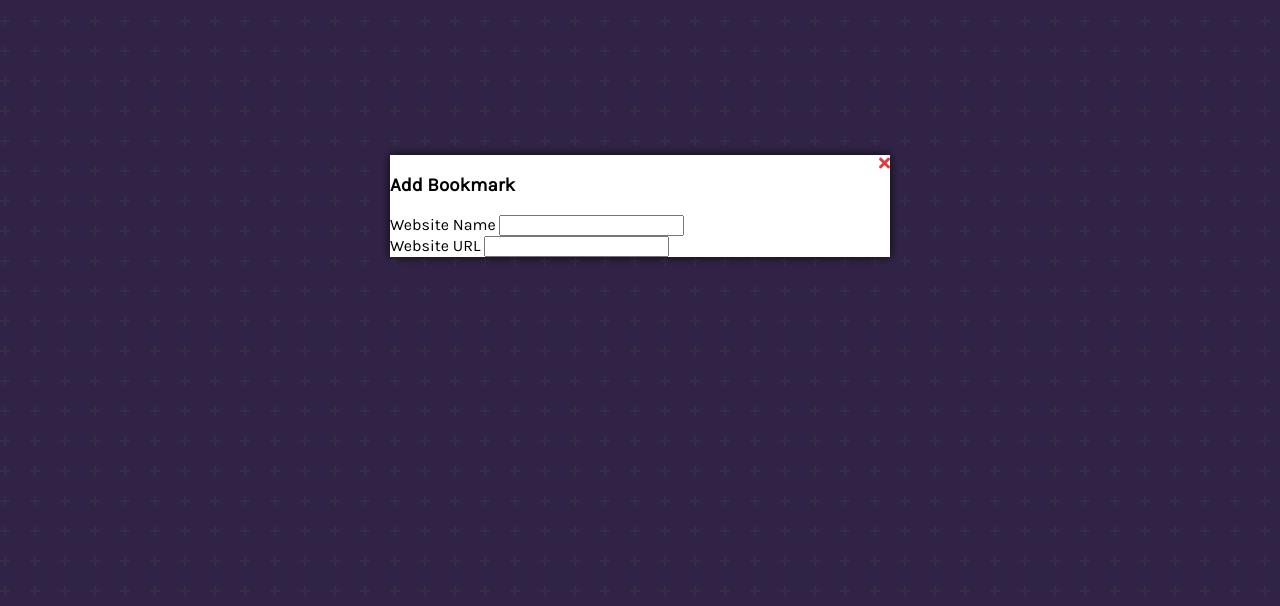
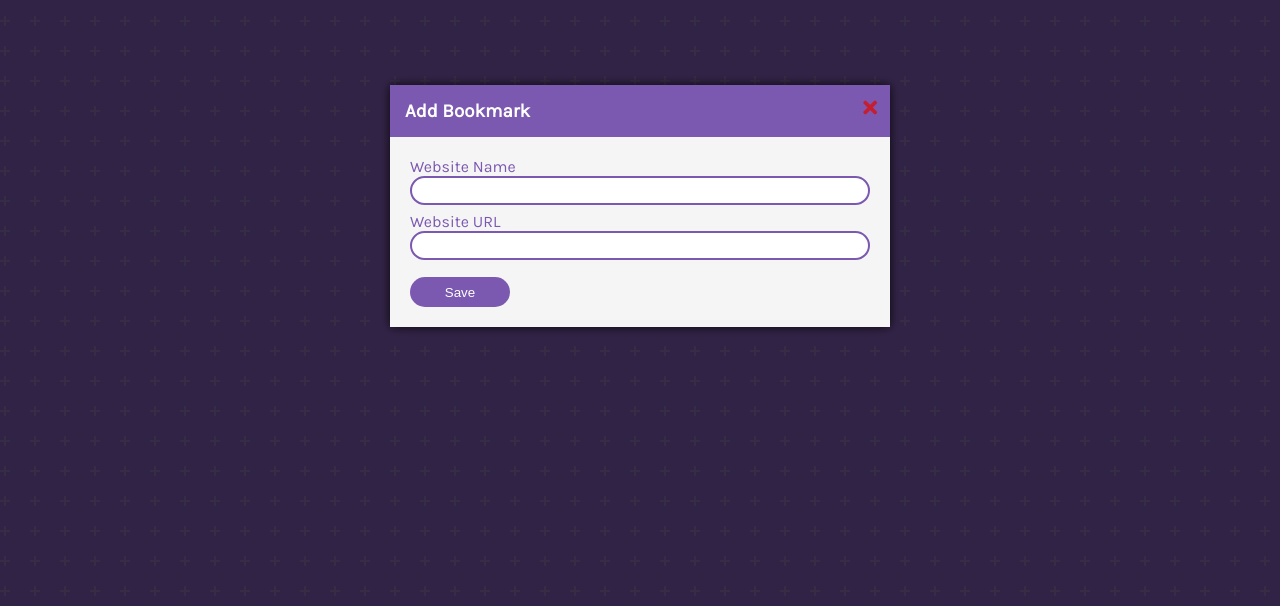
Before and after one commit to bolattt/book-keeper, a plain HTML site: page index.html in a window 1280 px wide. Shown: the part 194-800 px from the top of the page. Drawn offline with Linux system fonts and the light colour scheme.

Commit message:
added form styling

```diff
--- a/index.html
+++ b/index.html
@@ -54,8 +54,9 @@
                     <!-- Website URL -->
                     <div class="form-group">
                         <label for="'website-url" class="form-label" id="website-url">Website URL</label>
-                        <input type="text" id='website-url'>
+                        <input type="text" class='form-input' id='website-url'>
                     </div>
+                    <button type='submit'>Save</button>
                 </form>
             </div>
         </div>
--- a/style.css
+++ b/style.css
@@ -2,7 +2,7 @@
 
 :root {
   --primary-color: #7c59b0;
-  --border-radius: 5px;
+  --border-radius: 25px;
 }
 
 html {
@@ -128,6 +128,69 @@ a:active {
   }
 }
 
+.close-icon {
+  float: right;
+  color: rgba(216, 15, 15, 0.803);
+  position: relative;
+  top: 13px;
+  right: 13px;
+  cursor: pointer;
+  font-size: 20px;
+}
+
+.modal-header {
+  background-color: var(--primary-color);
+  color: white;
+  padding: 15px;
+}
+
+h3 {
+  margin: 0;
+}
+
+.modal-content {
+  background-color: whitesmoke;
+  padding: 20px;
+}
+
+/* Form */
+.form-group {
+  height: 55px;
+}
+
+.form-input {
+  width: 97%;
+  padding: 5px;
+  border: 2px solid var(--primary-color);
+  border-radius: var(--border-radius);
+  display: block;
+  outline: none;
+}
+
+.form-label {
+  color: var(--primary-color);
+  display: block;
+}
+
+button {
+  cursor: pointer;
+  color: white;
+  background-color: var(--primary-color);
+  border: none;
+  height: 30px;
+  width: 100px;
+  border-radius: var(--border-radius);
+  margin-top: 10px;
+}
+
+button:hover {
+  filter: brightness(110%);
+}
+
+button:focus {
+  outline: none;
+}
+
 /* Media Queries : Large Smartphone (vertical) */
 @media screen and (max-width: 600px) {
   .container {
```
